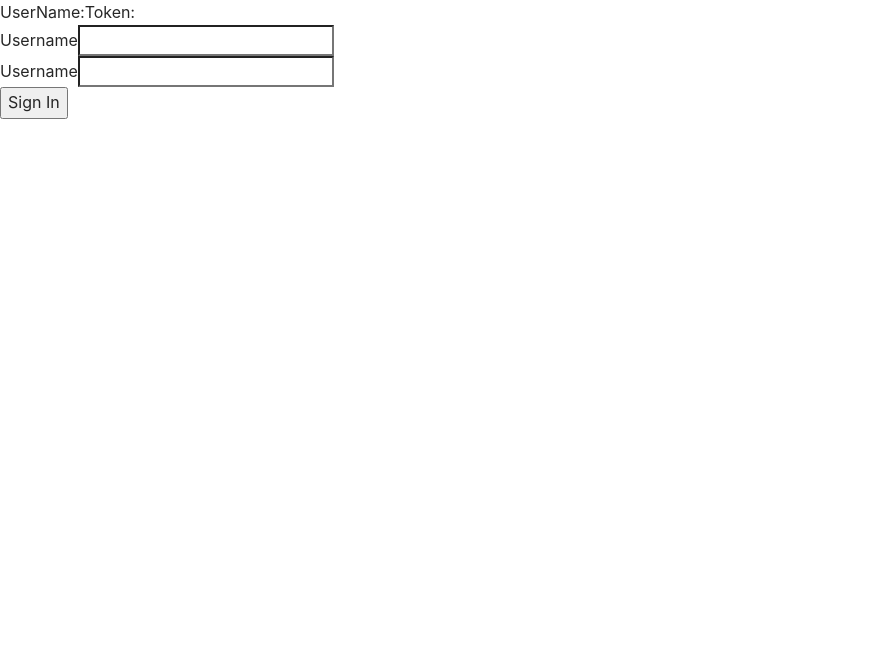
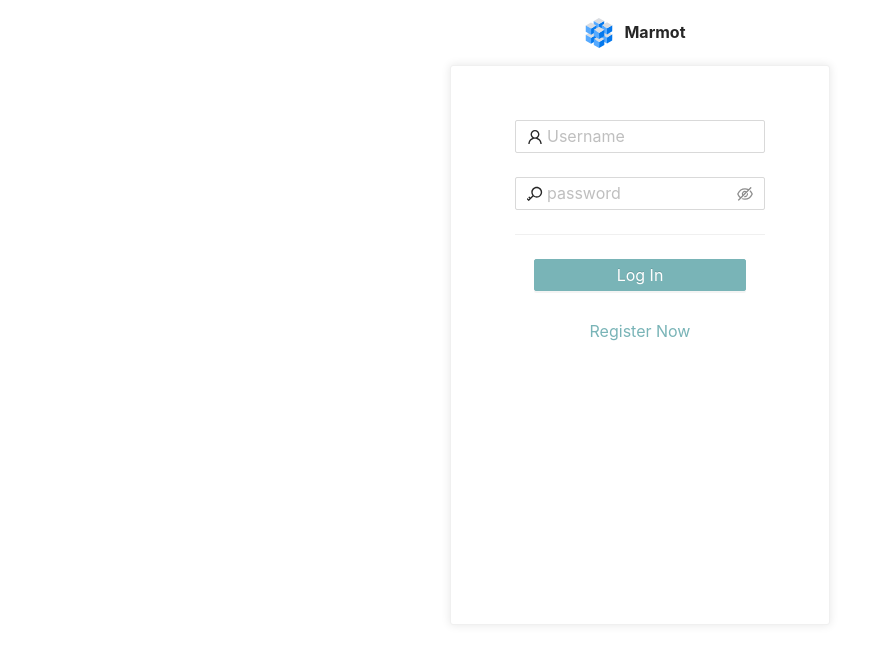
Before and after one commit to CocoOreo/marmot-proj, a React (Create React App) app: page / in a window 1280 px wide. Shown: the top 664 px of the page, without its empty margins (0-893 px from the left). Built offline with nearby package versions, Linux system fonts and the light colour scheme.

Commit message:
feat(auth): Add the RegisterScreen and update the style of auth aspect.

```diff
--- a/package.json
+++ b/package.json
@@ -3,6 +3,7 @@
   "version": "0.1.0",
   "private": true,
   "dependencies": {
+    "@ant-design/icons": "^4.7.0",
     "@craco/craco": "^6.3.0",
     "@emotion/react": "^11.4.1",
     "@emotion/styled": "^11.3.0",
--- a/src/screens/login/index.tsx
+++ b/src/screens/login/index.tsx
@@ -1,28 +1,35 @@
+import { Button, Divider, Form, Input } from "antd"
 import { useAuth } from "context/auth-context"
-import React, { FormEvent } from "react"
+import React from "react"
+import { KeyOutlined, UserOutlined } from '@ant-design/icons';
 
 export const LoginScreen = () => {
-    const {login,user} = useAuth()
-    const handleSubmit = (ev: FormEvent<HTMLFormElement>) => {
-        ev.preventDefault()
-        console.log(ev.currentTarget.elements)
-        const username = (ev.currentTarget.elements[0] as HTMLInputElement).value
-        const password = (ev.currentTarget.elements[1] as HTMLInputElement).value
-        login({username,password})
+    const { login } = useAuth()
+    const handleSubmit = (values: { username: string, password: string }) => {
+        // ev.preventDefault()
+        // const username = (ev.currentTarget.elements[0] as HTMLInputElement).value
+        // const password = (ev.currentTarget.elements[1] as HTMLInputElement).value
+        login(values)
     }
     return (
-        <form onSubmit={handleSubmit}>
-            UserName:{user?.username}
-            Token:{user?.token}
-            <div>
-                <label htmlFor="username">Username</label>
-                <input type="text" id={"username"}></input>
-            </div>
-            <div>
-                <label htmlFor="password">Username</label>
-                <input type="password" id={"password"}></input>
-            </div>
-            <button type={'submit'}>Sign In</button>
-        </form>
+        <Form onFinish={handleSubmit}>
+            <Form.Item
+                name="username"
+                rules={[{ required: true, message: 'Please input your Username!' }]}>
+                <Input type={"text"} placeholder={"Username"}
+                    prefix={<UserOutlined />}
+                    allowClear={true}
+                ></Input>
+            </Form.Item>
+            <Form.Item
+                name="password"
+                rules={[{ required: true, message: 'Please input your Password!' }]}>
+                <Input.Password placeholder={"password"} prefix={<KeyOutlined />} allowClear={true}></Input.Password>
+            </Form.Item>
+            <Divider />
+            <Form.Item>
+                <Button style={{ width: "85%" }} htmlType='submit' type="primary">Log In</Button>
+            </Form.Item>
+        </Form>
     )
 }
--- /dev/null
+++ b/src/screens/register/index.tsx
@@ -0,0 +1,37 @@
+import { UserOutlined, KeyOutlined } from "@ant-design/icons"
+import { Form, Input, Divider, Button } from "antd"
+import { useAuth } from "context/auth-context"
+import React, { FormEvent } from "react"
+
+export const RegisterScreen = () => {
+    const { register } = useAuth()
+    const handleSubmit = (values: { username: string, password: string, cpassword: string }) => {
+        // original input callback method
+        // ev.preventDefault()
+        // const username = (ev.currentTarget.elements[0] as HTMLInputElement).value
+        // const password = (ev.currentTarget.elements[1] as HTMLInputElement).value
+        const { username, password, cpassword } = values
+        if (password === cpassword) {
+            register({ username, password })
+        } else {
+            console.log('Confirm Error')
+        }
+    }
+    return (
+        <Form onFinish={handleSubmit}>
+            <Form.Item name="username">
+                <Input type={"text"} placeholder={"Username"} prefix={<UserOutlined />} allowClear={true}></Input>
+            </Form.Item>
+            <Form.Item name="password">
+                <Input.Password placeholder={"Password"} prefix={<KeyOutlined />} allowClear={true}></Input.Password>
+            </Form.Item>
+            <Form.Item name="cpassword">
+                <Input.Password placeholder={"Confirm Password"} prefix={<KeyOutlined />} allowClear={true}></Input.Password>
+            </Form.Item>
+            <Divider />
+            <Form.Item>
+                <Button type="primary" htmlType={'submit'}>Register Now</Button>
+            </Form.Item>
+        </Form>
+    )
+}
--- a/src/unauthenticated-app/unauthenticated-app.tsx
+++ b/src/unauthenticated-app/unauthenticated-app.tsx
@@ -1,8 +1,53 @@
-import React from "react"
+import styled from "@emotion/styled"
+import { Button, Card } from "antd"
+import React, { useState } from "react"
 import { LoginScreen } from "screens/login"
+import { RegisterScreen } from "screens/register"
+import { ReactComponent as SoftwareLogo } from "assets/logo.svg"
 
-export const UnauthenticatedApp = ()=>{
-    return(
-        <LoginScreen></LoginScreen>
+export const UnauthenticatedApp = () => {
+    const [isRegister, setIsRegister] = useState(false)
+    return (
+        <Container>
+            <Header>
+                <SoftwareLogo width="3rem" height="3rem"></SoftwareLogo>
+                <span>Marmot</span>
+            </Header>
+            <ShadowCard>
+                {isRegister ? <RegisterScreen /> : <LoginScreen />}
+                <Button type="link" onClick={() => { setIsRegister(!isRegister) }}>
+                    {isRegister ? 'Already have an accout?' : "Register Now"}
+                </Button>
+            </ShadowCard>
+        </Container>
     )
 }
+
+const Header = styled.div`
+    display: flex;
+    justify-content: center;
+    align-items: center;
+    padding: 1rem;
+    > span {
+        font-size: 1.6rem;
+        font-weight: bold;
+        padding: 1rem;
+    }
+`
+
+const ShadowCard = styled(Card)`
+  width: 38rem;
+  min-height: 56rem;
+  padding: 3rem 4rem;
+  border-radius: 0.3rem;
+  box-sizing: border-box;
+  box-shadow: rgba(0, 0, 0, 0.1) 0 0 10px;
+  text-align: center;
+`;
+
+const Container = styled.div`
+  display: flex;
+  flex-direction: column;
+  align-items: center;
+  min-height: 100vh;
+`;
```
Also changed, not shown: 1 other file (tests, documents, lock files or other folders).
